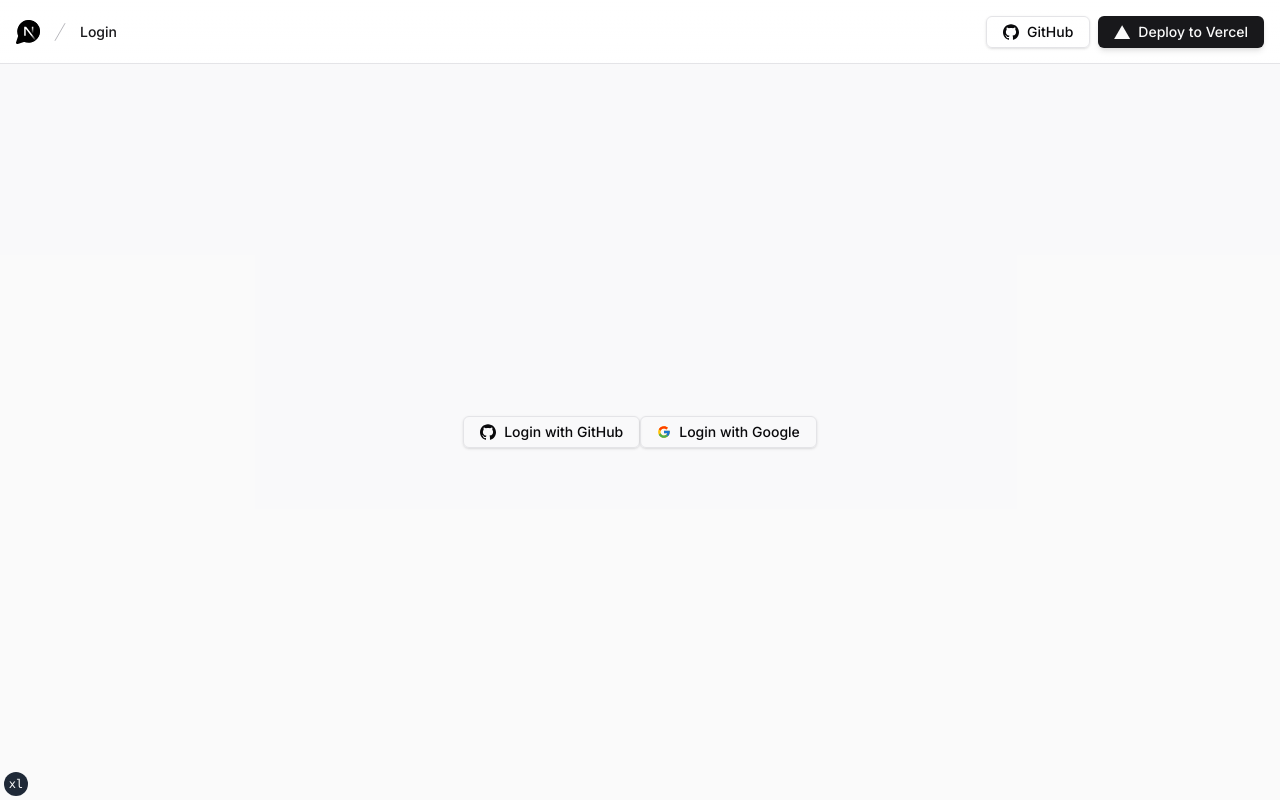
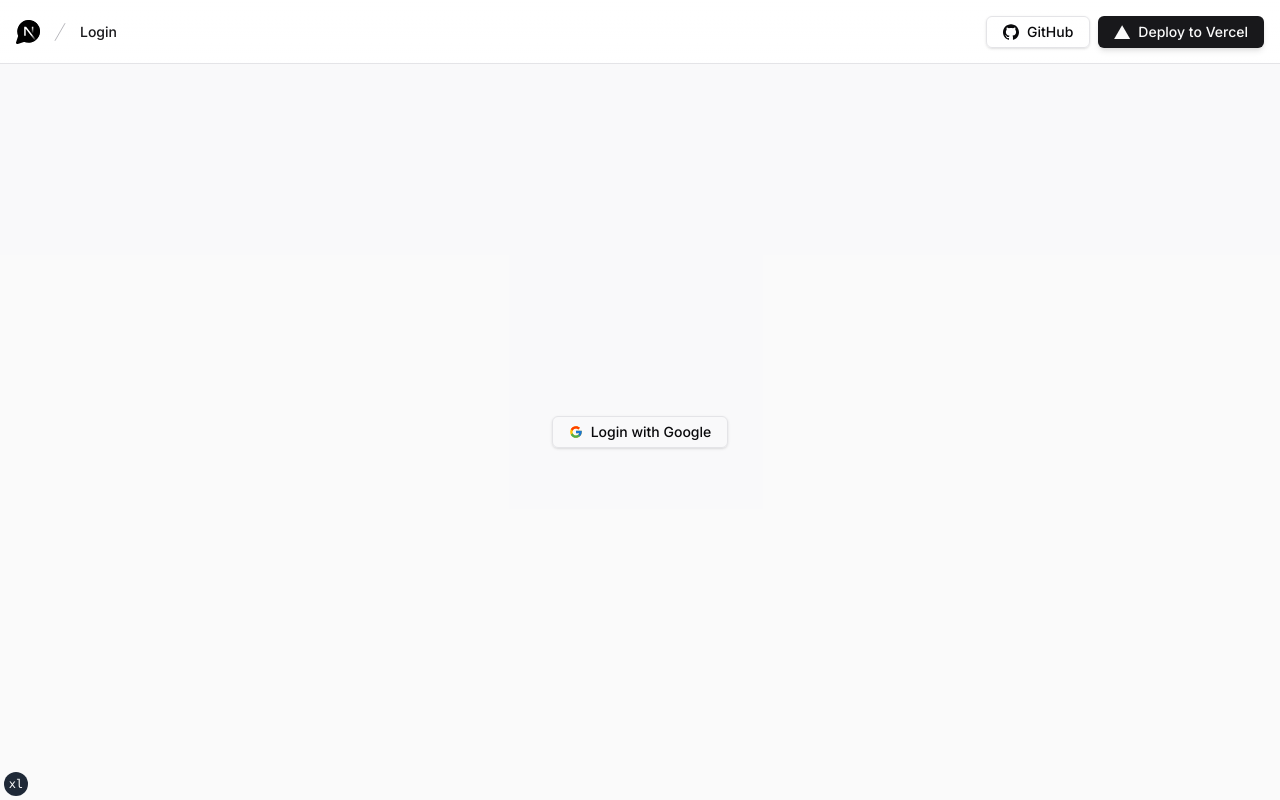
Before and after one commit to hattorishota/Vercel-AI-Chatbot, a Next.js app: page /sign-in in a window 1280 px wide. Built offline with nearby package versions, Linux system fonts and the light colour scheme; no server answers.

Commit message:
remove github certification

```diff
--- a/app/sign-in/page.tsx
+++ b/app/sign-in/page.tsx
@@ -1,5 +1,4 @@
 import { auth } from '@/auth'
-import { LoginButtonGithub } from '@/components/login-button-github'
 import { LoginButtonGoogle } from '@/components/login-button-google'
 import { redirect } from 'next/navigation'
 
@@ -13,7 +12,6 @@ export default async function SignInPage() {
 
   return (
     <div className="flex h-[calc(100vh-theme(spacing.16))] items-center justify-center py-10">
-      <LoginButtonGithub />
       <LoginButtonGoogle />
     </div>
   )
--- a/components/login-button-github.tsx
+++ /dev/null
@@ -1,44 +0,0 @@
-'use client'
-
-import * as React from 'react'
-import { signIn } from 'next-auth/react'
-
-import { cn } from '@/lib/utils'
-import { Button, type ButtonProps } from '@/components/ui/button'
-import { IconGitHub, IconSpinner } from '@/components/ui/icons'
-
-interface LoginButtonProps extends ButtonProps {
-  showGoogleIcon?: boolean
-  text?: string
-}
-
-export function LoginButtonGithub({
-  text = 'Login with GitHub',
-  showGoogleIcon = true,
-  className,
-  ...props
-}: LoginButtonProps) {
-  const [isLoading, setIsLoading] = React.useState(false)
-  return (
-    <Button
-      variant="outline"
-      onClick={() => {
-        setIsLoading(true)
-        // next-auth signIn() function doesn't work yet at Edge Runtime due to usage of BroadcastChannel
-        // 認証プロバイダ（google）、{ callbackUrl: / } は認証成功後のリダイレクト先URLを指定
-        signIn('github', { callbackUrl: process.env.CALLBACK_URL })
-      }}
-      // ログインボタンをクリックした際に、isLoading を true に設定し、ボタンを無効化
-      disabled={isLoading}
-      className={cn(className)}
-      {...props}
-    >
-      {isLoading ? (
-        <IconSpinner className="mr-2 animate-spin" />
-      ) : showGoogleIcon ? (
-        <IconGitHub className="mr-2" />
-      ) : null}
-      {text}
-    </Button>
-  )
-}
```
